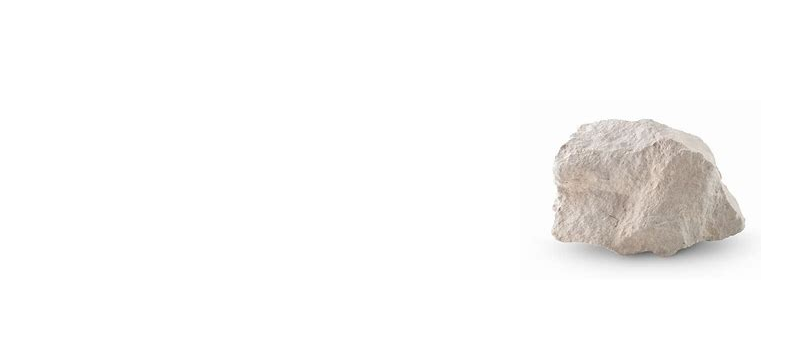
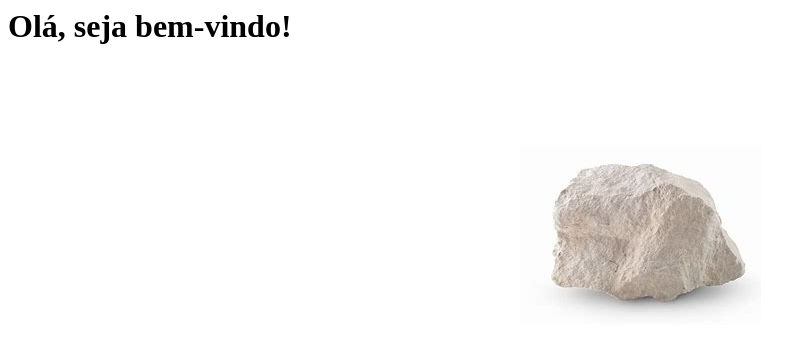
Before and after one commit to geraldorodrigues/iRock, a plain HTML site: page index.html in a window 1280 px wide. Shown: the whole page, without its empty margins (0-806 px from the left). Drawn offline with Linux system fonts and the light colour scheme.

Commit message:
Adicionando H1 no index.hmtl

```diff
--- a/index.html
+++ b/index.html
@@ -14,6 +14,7 @@
     </head>
 
     <body onload="alert('Olá, eu sou a rocha de estimação');">
+        <h1>Olá, seja bem-vindo!</h1>
         <div style="margin-top: 100px; text-align: center;">
         <img id="rockImg" src="rock.png" alt="iRock" onclick="touchRock()">
         </div>
```
